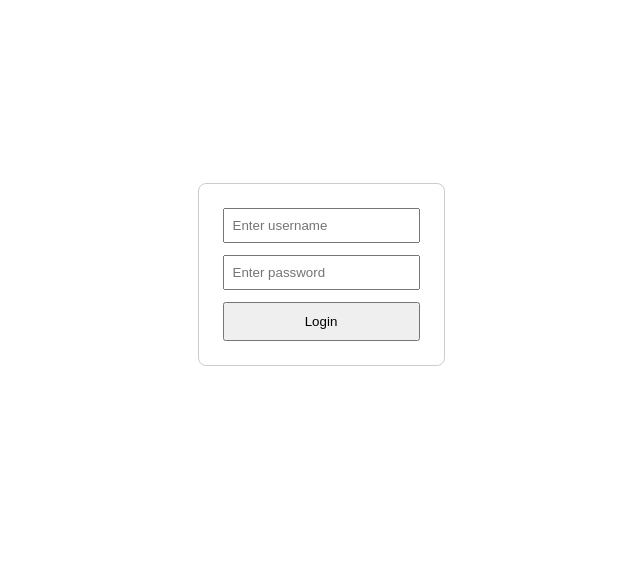
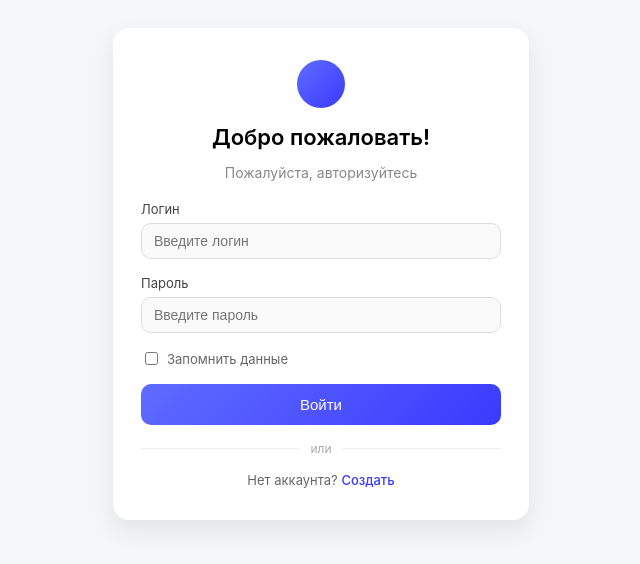
Before and after one commit to AMmetro/Dtest, a React (Create React App) app: page /login in a window 1280 px wide. Shown: the part 126-690 px from the top of the page, without its empty margins (319-959 px from the left). Built offline with nearby package versions, Linux system fonts and the light colour scheme.

Commit message:
add login form layout

```diff
--- a/src/api/api.ts
+++ b/src/api/api.ts
@@ -12,3 +12,10 @@ export const userSignup = (credentials: any)=> fetch('https://dummyjson.com/auth
   .then(data => {
     return data;
   });
+
+  export const getProducts = () =>
+  fetch('https://dummyjson.com/products')
+.then(res => res.json())
+.then(data => {
+    return data;
+  });
--- a/src/auth/ProtectedRoute.tsx
+++ b/src/auth/ProtectedRoute.tsx
@@ -3,9 +3,5 @@ import { isAuthenticated } from "./helper";
 
 export const ProtectedRoute = () => {
   const isAuth = isAuthenticated();
-
-  console.log("isAuth");
-  console.log(isAuth);
-
   return isAuth ? <Outlet /> : <Navigate to="/login" replace />;
 };
--- a/src/pages/Login/Login.module.css
+++ b/src/pages/Login/Login.module.css
@@ -3,25 +3,132 @@
   justify-content: center;
   align-items: center;
   height: 100vh;
+  background: #f5f6f8;
 }
 
-.form {
+.card {
+  width: 360px;
+  padding: 32px 28px;
+  background: #ffffff;
+  border-radius: 16px;
+  box-shadow: 0 10px 25px rgba(0, 0, 0, 0.08);
   display: flex;
   flex-direction: column;
-  gap: 12px;
-  padding: 24px;
-  border: 1px solid #ccc;
-  border-radius: 8px;
-  background: white;
 }
 
-.input {
-  padding: 8px;
+.logo {
+  width: 48px;
+  height: 48px;
+  margin: 0 auto 16px;
+  border-radius: 50%;
+  background: linear-gradient(135deg, #5f6cff, #3a3aff);
+}
+
+.title {
+  text-align: center;
+  margin: 0;
+  font-size: 22px;
+  font-weight: 600;
+}
+
+.subtitle {
+  text-align: center;
+  color: #888;
+  font-size: 14px;
+  margin-bottom: 20px;
+}
+
+.field {
+  display: flex;
+  flex-direction: column;
+  margin-bottom: 16px;
+}
+
+.field label {
+  font-size: 13px;
+  margin-bottom: 6px;
+  color: #444;
+}
+
+.inputWrapper {
+  display: flex;
+  align-items: center;
+  border: 1px solid #ddd;
+  border-radius: 10px;
+  padding: 8px 10px;
+  background: #fafafa;
+}
+
+.inputWrapper input {
+  border: none;
+  outline: none;
+  width: 100%;
+  background: transparent;
+  font-size: 14px;
+}
+
+.options {
+  display: flex;
+  justify-content: space-between;
+  align-items: center;
+  margin-bottom: 16px;
+}
+
+.checkbox {
+  display: flex;
+  align-items: center;
+  gap: 6px;
+  font-size: 13px;
+  color: #666;
 }
 
 .button {
-  padding: 10px;
+  width: 100%;
+  padding: 12px;
+  border: none;
+  border-radius: 10px;
+  background: linear-gradient(135deg, #5f6cff, #3a3aff);
+  color: white;
+  font-size: 15px;
+  font-weight: 500;
   cursor: pointer;
+  transition: 0.2s;
+}
+
+.button:hover {
+  opacity: 0.9;
+}
+
+.divider {
+  display: flex;
+  align-items: center;
+  text-align: center;
+  margin: 16px 0;
+  color: #aaa;
+  font-size: 12px;
+}
+
+.divider::before,
+.divider::after {
+  content: "";
+  flex: 1;
+  border-bottom: 1px solid #eee;
+}
+
+.divider span {
+  margin: 0 10px;
+}
+
+.footer {
+  text-align: center;
+  font-size: 13px;
+  color: #666;
+}
+
+.footer a {
+  color: #3a3aff;
+  text-decoration: none;
+  font-weight: 500;
 }
 
 .error {
--- a/src/pages/Login/Login.tsx
+++ b/src/pages/Login/Login.tsx
@@ -19,13 +19,15 @@ const Login: React.FC = () => {
 
   const handleSubmit = async (e: React.FormEvent) => {
     e.preventDefault();
+
     const newErrors: typeof errors = {};
     if (!username.trim()) {
-      newErrors.username = "Username cannot be empty";
+      newErrors.username = "Введите логин";
     }
     if (!password.trim()) {
-      newErrors.password = "Password cannot be empty";
+      newErrors.password = "Введите пароль";
     }
+
     setErrors(newErrors);
     if (Object.keys(newErrors).length > 0) return;
 
@@ -37,34 +39,59 @@ const Login: React.FC = () => {
 
   return (
     <div className={styles.container}>
-      <form className={styles.form} onSubmit={handleSubmit}>
-        <div>
+      <form className={styles.card} onSubmit={handleSubmit}>
+        <div className={styles.logo} />
+
+        <h1 className={styles.title}>Добро пожаловать!</h1>
+        <p className={styles.subtitle}>Пожалуйста, авторизуйтесь</p>
+
+        <div className={styles.field}>
+          <label>Логин</label>
+          <div className={styles.inputWrapper}>
             <input
-            className={styles.input}
               value={username}
               onChange={(e) => setUsername(e.target.value)}
-            placeholder="Enter username"
+              placeholder="Введите логин"
             />
+          </div>
           {errors.username && (
-            <div className={styles.error}>{errors.username}</div>
+            <span className={styles.error}>{errors.username}</span>
           )}
         </div>
 
         <div className={styles.field}>
+          <label>Пароль</label>
+          <div className={styles.inputWrapper}>
             <input
-            className={styles.input}
+              type="password"
               value={password}
               onChange={(e) => setPassword(e.target.value)}
-            placeholder="Enter password"
+              placeholder="Введите пароль"
             />
+          </div>
           {errors.password && (
-            <div className={styles.error}>{errors.password}</div>
+            <span className={styles.error}>{errors.password}</span>
           )}
         </div>
 
+        <div className={styles.options}>
+          <label className={styles.checkbox}>
+            <input type="checkbox" />
+            <span>Запомнить данные</span>
+          </label>
+        </div>
+
         <button className={styles.button} type="submit">
-          Login
+          Войти
         </button>
+
+        <div className={styles.divider}>
+          <span>или</span>
+        </div>
+
+        <div className={styles.footer}>
+          Нет аккаунта? <a href="#">Создать</a>
+        </div>
       </form>
     </div>
   );
--- a/src/pages/Table/TablePage.tsx
+++ b/src/pages/Table/TablePage.tsx
@@ -1,28 +1,84 @@
-// TablePage.tsx
-import React from 'react';
+import React, { use, useEffect, useState } from "react";
+import styles from "./Tables.module.css";
+import { getProducts } from "../../api/api";
 
-const TablePage = () => {
-  const data = [
-    { name: 'John', age: 28 },
-    { name: 'Jane', age: 32 },
-    { name: 'Mike', age: 25 },
-  ];
+const ProductsTable: React.FC = () => {
+
+  const [products, setProducts] = useState<Product[]>([]);
+
+  const getData = async () => {
+    const {products, total, skip, limit } = await getProducts();
+    console.log(products);
+    setProducts(products);
+  }
+
+
+  useEffect(() => {
+    getData();
+  }, []);
+
+  if (!products || products.length === 0) {
+    return <div>Loading...</div>;
+  }
 
   return (
-    <div>
-      <h2>Таблица пользователей</h2>
-      <table>
+    <div className={styles.page}>
+      <table className={styles.table}>
         <thead>
           <tr>
-            <th>Имя</th>
-            <th>Возраст</th>
+            <th></th>
+            <th>Наименование</th>
+            <th>Вендор</th>
+            <th>Артикул</th>
+            <th>Оценка</th>
+            <th>Цена, ₽</th>
+            <th>Количество</th>
+            <th></th>
           </tr>
         </thead>
+
         <tbody>
-          {data.map((item, index) => (
-            <tr key={index}>
-              <td>{item.name}</td>
-              <td>{item.age}</td>
+          {products.map((p) => (
+            <tr key={p.id}>
+              <td>
+                <input type="checkbox" />
+              </td>
+
+              <td>
+                <div className={styles.productName}>
+                  <div className={styles.avatar} />
+                  <div>
+                    <div>{p.name}</div>
+                    <div className={styles.subText}>{p.category}</div>
+                  </div>
+                </div>
+              </td>
+
+              <td>{p.vendor}</td>
+              <td>{p.sku}</td>
+
+              <td>
+                <span
+                  className={
+                    p.rating < 4 ? styles.badRating : styles.goodRating
+                  }
+                >
+                  {p.rating}/5
+                </span>
+              </td>
+
+              <td>{p.price.toLocaleString("ru-RU")} ₽</td>
+
+              <td>
+                <div className={styles.quantity}>
+                  <div className={styles.bars}></div>
+                  <button className={styles.addBtn}>+</button>
+                </div>
+              </td>
+
+              <td>
+                <button className={styles.moreBtn}>⋯</button>
+              </td>
             </tr>
           ))}
         </tbody>
@@ -31,4 +87,4 @@ const TablePage = () => {
   );
 };
 
-export default TablePage;
+export default ProductsTable;
--- /dev/null
+++ b/src/pages/Table/Tables.module.css
@@ -0,0 +1,99 @@
+.page {
+  padding: 20px;
+  background: #f7f8fa;
+  min-height: 100vh;
+}
+
+.table {
+  width: 100%;
+  border-collapse: collapse;
+  background: white;
+  border-radius: 10px;
+  overflow: hidden;
+  font-size: 14px;
+}
+
+thead {
+  background: #fafafa;
+  text-align: left;
+}
+
+th, td {
+  padding: 12px 14px;
+  border-bottom: 1px solid #eee;
+}
+
+.productName {
+  display: flex;
+  align-items: center;
+  gap: 10px;
+}
+
+.avatar {
+  width: 36px;
+  height: 36px;
+  background: #ddd;
+  border-radius: 6px;
+}
+
+.subText {
+  font-size: 12px;
+  color: #888;
+}
+
+.goodRating {
+  color: #2ecc71;
+  font-weight: 600;
+}
+
+.badRating {
+  color: #e74c3c;
+  font-weight: 600;
+}
+
+.quantity {
+  display: flex;
+  align-items: center;
+  gap: 10px;
+}
+
+.bars {
+  width: 14px;
+  height: 10px;
+  background: repeating-linear-gradient(
+    to right,
+    #bbb,
+    #bbb 2px,
+    transparent 2px,
+    transparent 4px
+  );
+}
+
+.addBtn {
+  background: #2f6bff;
+  color: white;
+  border: none;
+  border-radius: 6px;
+  width: 26px;
+  height: 26px;
+  cursor: pointer;
+}
+
+.moreBtn {
+  border: none;
+  background: transparent;
+  font-size: 18px;
+  cursor: pointer;
+}
+
+.field {
+  display: flex;
+  flex-direction: column;
+  margin-bottom: 12px;
+}
+
+.error {
+  color: #e74c3c;
+  font-size: 12px;
+  margin-top: 4px;
+}
```
Also changed, not shown: src/pages/Table/ProductsTypes.tsx (added, +12 -0 lines). Lines whose indentation alone changed are shown as unchanged.
